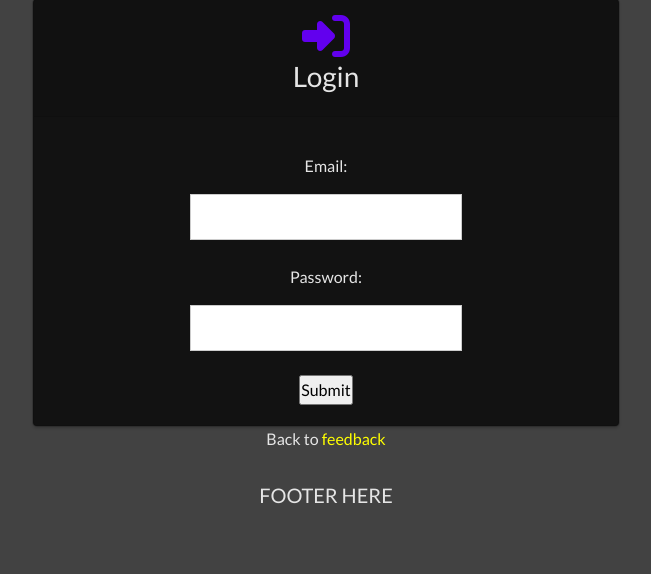
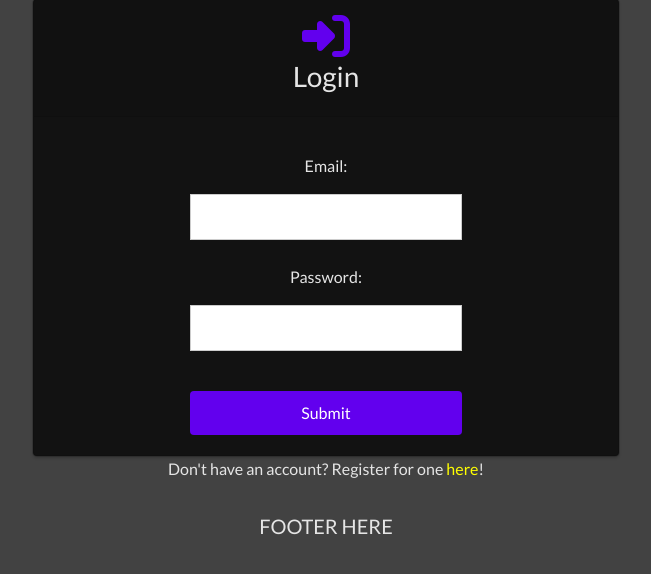
Before and after one commit to mkovar52/feedback-app, a Flask app: page /login in a window 1280 px wide. Shown: the part 59-633 px from the top of the page, without its empty margins (314-965 px from the left). Run offline with Flask 2, Linux system fonts and the light colour scheme; some libraries are stand-ins or nearby versions.

Commit message:
more profile updates, register link on login page added

```diff
--- a/static/style.css
+++ b/static/style.css
@@ -160,6 +160,6 @@ textarea {
 
 hr {
   background-color: white;
-  width: 25%;
+  width: 20%;
 
 }
--- a/templates/login.html
+++ b/templates/login.html
@@ -33,8 +33,8 @@
                             <!-- <h6>Password:</h6>
                             <input type="password" name="password" /> -->
                         </div>
-                        {{form.submit()}}
-                        <!-- <button id="register" type="submit" class="btn btn-primary">Submit</button> -->
+                        <!-- {{form.submit()}} -->
+                        <button id="register" type="submit" class="btn btn-primary">Submit</button>
                     </form>
                 </div>
             </div>
@@ -42,8 +42,8 @@
     </div>
     <div class="row">
         <div class="col-12">
-            <p>Back to
-                <a class="err" href=" {{ url_for('index') }}">feedback</a>
+            <p>Don't have an account? Register for one
+                <a class="err" href=" {{ url_for('register') }}">here</a>!
             </p>
         </div>
     </div>
```
Also changed, not shown: templates/profile.html (+8 -6 lines).
